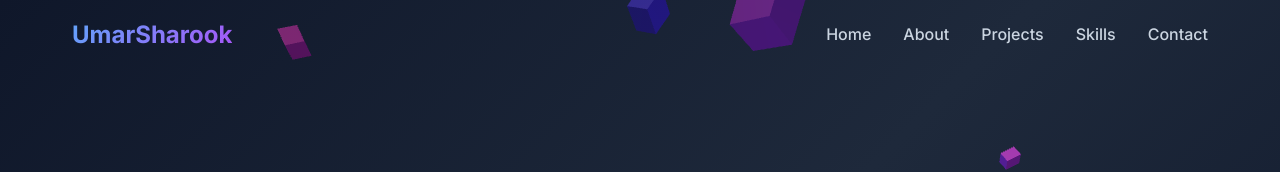
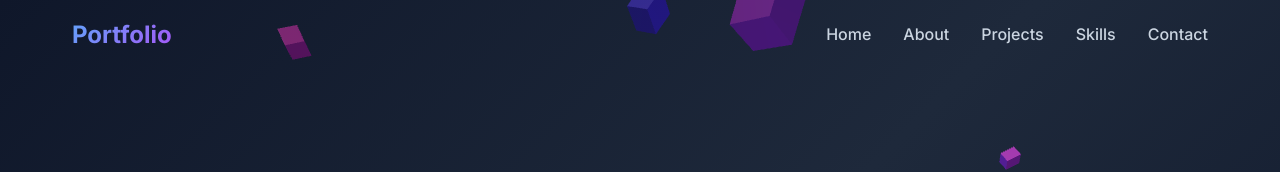
Before and after one commit to umarsharook/Protfolio, a website: page index.html in a window 1280 px wide. Shown: the top 172 px of the page. Drawn offline with nearby package versions, Linux system fonts and the light colour scheme; animation ran at ten frames a second.

Commit message:
Update index.html

```diff
--- a/index.html
+++ b/index.html
@@ -13,7 +13,7 @@
   <!-- Navigation -->
   <nav class="navbar" id="navbar">
     <div class="nav-container">
-      <div class="nav-logo">UmarSharook</div>
+      <div class="nav-logo">Portfolio</div>
       <ul class="nav-menu" id="nav-menu">
         <li><a href="#home" class="nav-link">Home</a></li>
         <li><a href="#about" class="nav-link">About</a></li>
```
